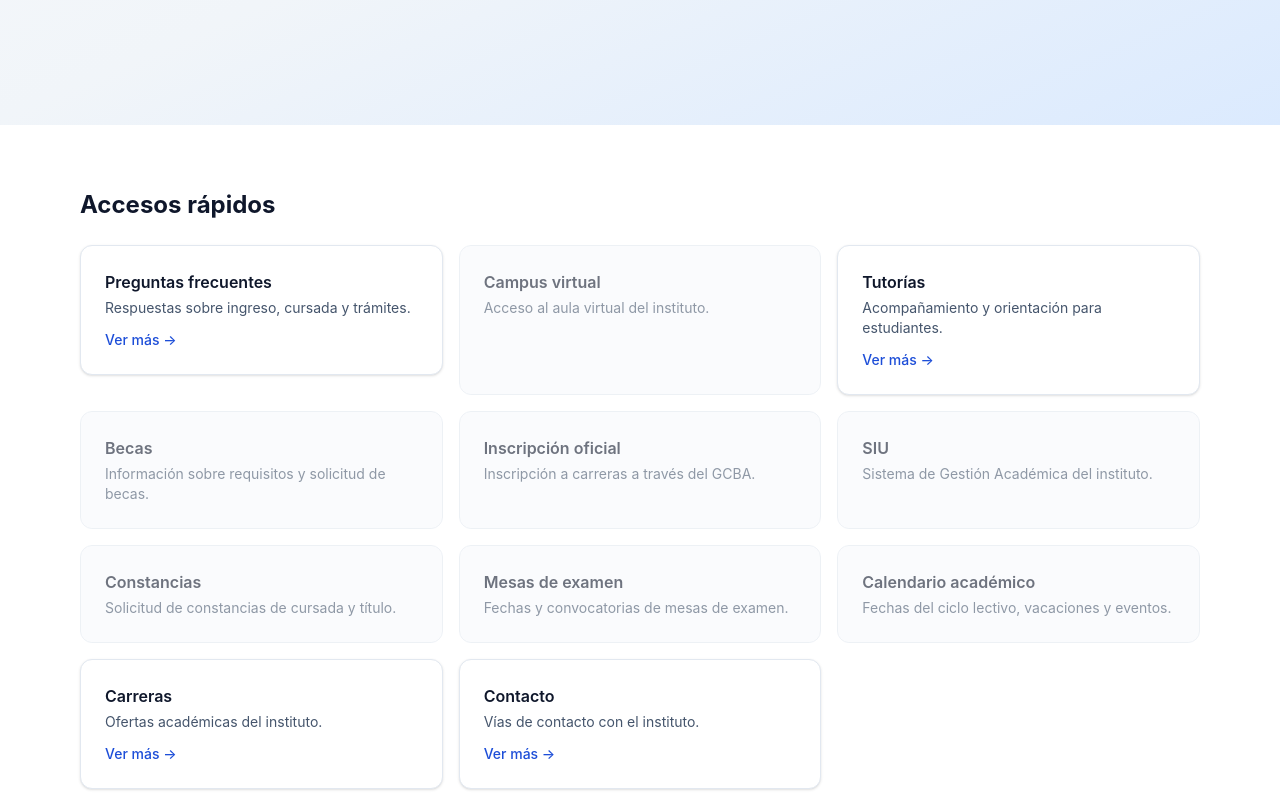
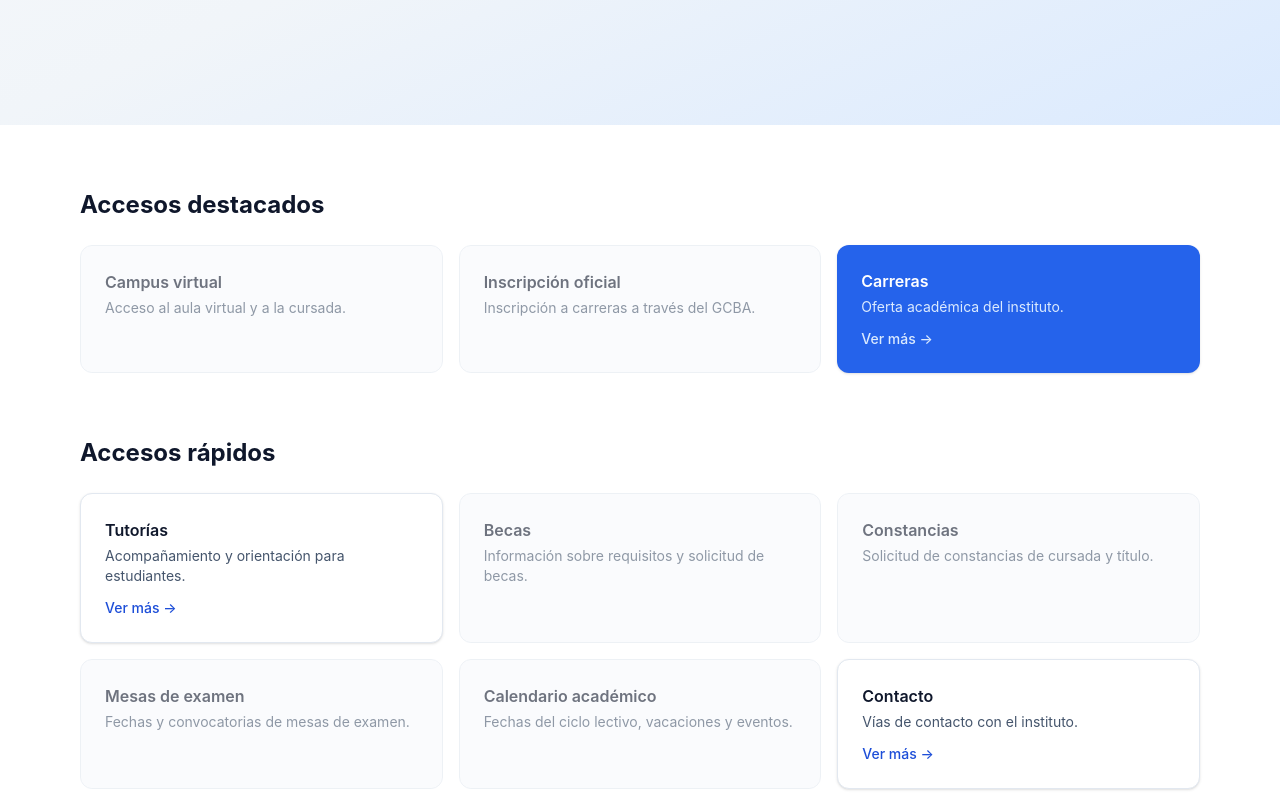
Before and after one commit to 3m1l10j4v13r4qu1n0/web_ifts12_frontend, a React (Vite) app: page / in a window 1280 px wide. Shown: the part 500-1300 px from the top of the page. Built offline with nearby package versions, Linux system fonts and the light colour scheme.

Commit message:
feat(ui): se separan accesos destacados y rapidos de la home segun Mapa V2

```diff
--- /dev/null
+++ b/src/components/ui/AccesosDestacados.tsx
@@ -0,0 +1,56 @@
+import { Link } from 'react-router-dom';
+import type { AccesoRapido } from '../../types/domain/sitio.types';
+
+interface AccesosDestacadosProps {
+  items: AccesoRapido[];
+}
+
+function AccesosDestacados({ items }: AccesosDestacadosProps) {
+  return (
+    <ul className="grid grid-cols-1 gap-4 sm:grid-cols-3">
+      {items.map((item) => {
+        if (item.href === '') {
+          return (
+            <li
+              key={item.id}
+              aria-disabled="true"
+              className="flex flex-col rounded-xl border border-slate-200 bg-slate-50 p-6 opacity-60"
+            >
+              <h3 className="text-base font-semibold text-slate-900">{item.titulo}</h3>
+              <p className="mt-1 text-sm text-slate-600">{item.descripcion}</p>
+            </li>
+          );
+        }
+
+        const contenido = (
+          <>
+            <h3 className="text-base font-semibold text-white">{item.titulo}</h3>
+            <p className="mt-1 text-sm text-acento-100">{item.descripcion}</p>
+            <span aria-hidden="true" className="mt-3 text-sm font-medium text-acento-100">
+              Ver más →
+            </span>
+          </>
+        );
+
+        const clasesEnlace =
+          'group flex flex-col rounded-xl bg-acento-600 p-6 shadow-sm transition-colors hover:bg-acento-700';
+
+        return item.href.startsWith('/') ? (
+          <li key={item.id}>
+            <Link to={item.href} className={clasesEnlace}>
+              {contenido}
+            </Link>
+          </li>
+        ) : (
+          <li key={item.id}>
+            <a href={item.href} className={clasesEnlace} rel="noopener noreferrer">
+              {contenido}
+            </a>
+          </li>
+        );
+      })}
+    </ul>
+  );
+}
+
+export default AccesosDestacados;
--- a/src/constants/mock-data.ts
+++ b/src/constants/mock-data.ts
@@ -171,22 +171,33 @@ export const mockFaqs: FaqItem[] = [
   },
 ];
 
-// Accesos rapidos solicitados en la minuta. Campus virtual toma la URL oficial
-// de Moodle cuando este disponible (ENLACES.moodle). Las rutas internas siguen
-// el mapa del sitio del AppRouter; las pendientes quedan vacias (deshabilitadas).
-export const mockAccesosRapidos: AccesoRapido[] = [
-  {
-    id: 'preguntas-frecuentes',
-    titulo: 'Preguntas frecuentes',
-    descripcion: 'Respuestas sobre ingreso, cursada y trámites.',
-    href: '/faq',
-  },
+// Accesos destacados de la Home segun el Mapa del Sitio V2 (UX/UI): Campus
+// Virtual Moodle, Inscripcion oficial y Carreras. Las dos primeras usan la URL
+// oficial cuando exista; quedan deshabilitadas mientras sea placeholder.
+export const mockAccesosDestacados: AccesoRapido[] = [
   {
     id: 'campus-virtual',
     titulo: 'Campus virtual',
-    descripcion: 'Acceso al aula virtual del instituto.',
+    descripcion: 'Acceso al aula virtual y a la cursada.',
     href: ENLACES.moodle,
   },
+  {
+    id: 'inscripcion',
+    titulo: 'Inscripción oficial',
+    descripcion: 'Inscripción a carreras a través del GCBA.',
+    href: ENLACES.inscripcion,
+  },
+  {
+    id: 'carreras',
+    titulo: 'Carreras',
+    descripcion: 'Oferta académica del instituto.',
+    href: '/carreras',
+  },
+];
+
+// Accesos rapidos de la Home segun el Mapa del Sitio V2 (UX/UI): las rutas
+// internas siguen el AppRouter; las pendientes de URL oficial quedan vacias.
+export const mockAccesosRapidos: AccesoRapido[] = [
   {
     id: 'tutorias',
     titulo: 'Tutorías',
@@ -198,18 +209,6 @@ export const mockAccesosRapidos: AccesoRapido[] = [
     titulo: 'Becas',
     descripcion: 'Información sobre requisitos y solicitud de becas.',
     href: '',
-  },
-  {
-    id: 'inscripcion',
-    titulo: 'Inscripción oficial',
-    descripcion: 'Inscripción a carreras a través del GCBA.',
-    href: ENLACES.inscripcion,
-  },
-  {
-    id: 'siu',
-    titulo: 'SIU',
-    descripcion: 'Sistema de Gestión Académica del instituto.',
-    href: ENLACES.siu,
   },
   {
     id: 'constancias',
@@ -228,12 +227,6 @@ export const mockAccesosRapidos: AccesoRapido[] = [
     titulo: 'Calendario académico',
     descripcion: 'Fechas del ciclo lectivo, vacaciones y eventos.',
     href: ENLACES.calendario,
-  },
-  {
-    id: 'carreras',
-    titulo: 'Carreras',
-    descripcion: 'Ofertas académicas del instituto.',
-    href: '/carreras',
   },
   {
     id: 'contacto',
--- a/src/pages/HomePage.tsx
+++ b/src/pages/HomePage.tsx
@@ -1,4 +1,5 @@
 import Portada from '../components/layout/Portada';
+import AccesosDestacados from '../components/ui/AccesosDestacados';
 import AccesosRapidos from '../components/ui/AccesosRapidos';
 import CardCarrera from '../components/ui/CardCarrera';
 import Comunidades from '../components/ui/Comunidades';
@@ -6,6 +7,7 @@ import FaqAcordeon from '../components/ui/FaqAcordeon';
 import SliderNoticias from '../components/ui/SliderNoticias';
 import { ENLACES } from '../constants/enlaces';
 import {
+  mockAccesosDestacados,
   mockAccesosRapidos,
   mockCarreras,
   mockComunidades,
@@ -58,6 +60,15 @@ function HomePage() {
           </div>
         </section>
       )}
+
+      <section aria-labelledby="titulo-destacados" className="mx-auto max-w-6xl px-4 pt-16">
+        <h2 id="titulo-destacados" className="text-2xl font-bold text-slate-900">
+          Accesos destacados
+        </h2>
+        <div className="mt-6">
+          <AccesosDestacados items={mockAccesosDestacados} />
+        </div>
+      </section>
 
       <section aria-labelledby="titulo-accesos" className="mx-auto max-w-6xl px-4 py-16">
         <h2 id="titulo-accesos" className="text-2xl font-bold text-slate-900">
```
Also changed, not shown: 1 other file (tests, documents, lock files or other folders).
